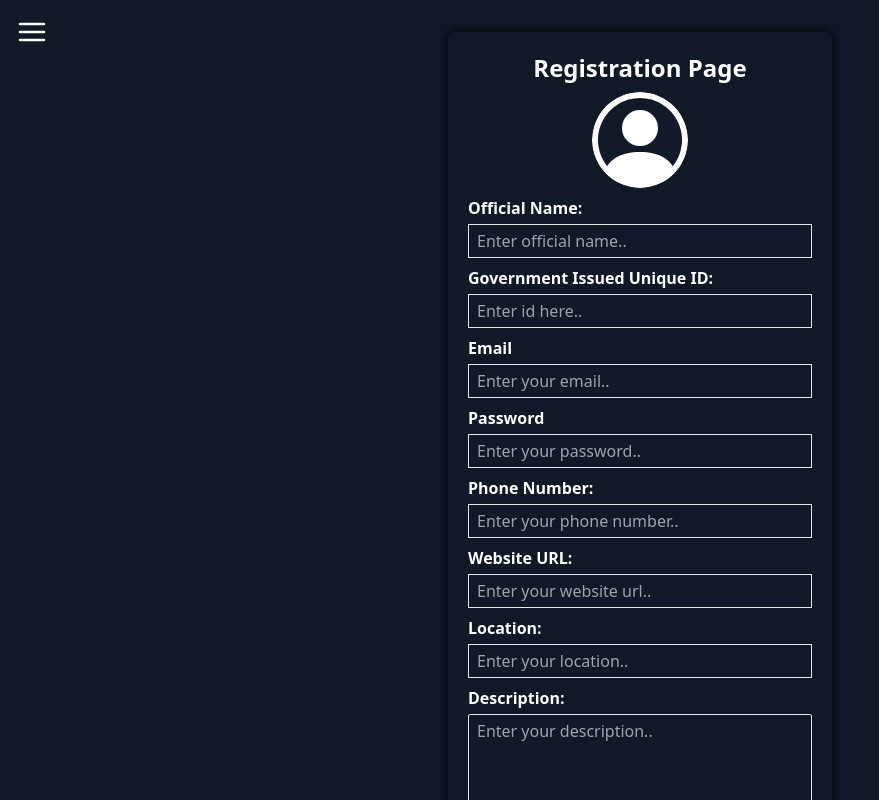
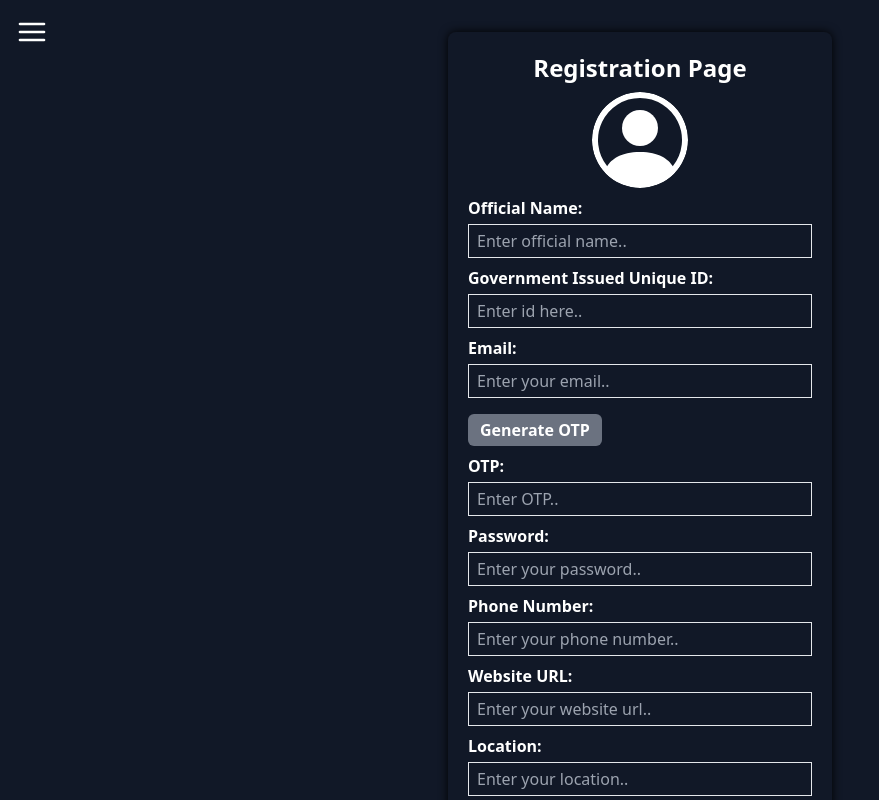
Before and after one commit to Abhi-Ary/hns-fronted, a React (Vite) app: page /signup in a window 1280 px wide. Shown: the top 800 px of the page, without its empty margins (0-879 px from the left). Built offline with nearby package versions, Linux system fonts and the light colour scheme.

Commit message:
Otp functionality added in our signup page

```diff
--- a/src/Pages/Signup.jsx
+++ b/src/Pages/Signup.jsx
@@ -20,6 +20,10 @@ function Signup(){
     const navigate = useNavigate();
 
     const [previewImage, setPreviewImage] = useState("");
+
+    const [otp, setOtp] = useState("");
+
+
 
     const [signupData, setSignupData] = useState({
         officialName: "",
@@ -60,6 +64,37 @@ function Signup(){
         }
     }
 
+    async function generateAndSendOTP() {
+        try {
+            // Generate a random OTP
+            const otp = Math.floor(1000 + Math.random() * 9000);
+
+            // Simulate sending OTP to the user's email (replace with actual API call)
+            const response = await fetch('/api/send-otp', {
+                method: 'POST',
+                headers: {
+                    'Content-Type': 'application/json'
+                },
+                body: JSON.stringify({
+                    email: signupData.email,
+                    otp: otp
+                })
+            });
+
+            if (response.ok) {
+                // OTP sent successfully
+                toast.success("OTP has been sent to your email.");
+                setOtp(otp); // Store the generated OTP
+            } else {
+                // Error sending OTP
+                toast.error("Failed to send OTP. Please try again later.");
+            }
+        } catch (error) {
+            console.error("Error sending OTP:", error);
+            toast.error("An unexpected error occurred. Please try again later.");
+        }
+    }
+
     async function createNewAccount(event){
         event.preventDefault();
         if(!signupData.location || !signupData.phone || !signupData.governmentID || !signupData.email || !signupData.password || !signupData.officialName || !signupData.avatar)
@@ -67,6 +102,13 @@ function Signup(){
             toast.error("Please fill all the details");
             return;
         }
+
+        // Check if OTP is entered
+         if (!otp) {
+            toast.error("Please generate and enter OTP.");
+            return;
+        }
+
         // checking name field length
         if(signupData.officialName.length < 5){
             toast.error("Name should be atleast of 5 characters");
@@ -77,6 +119,7 @@ function Signup(){
             toast.error("Invalid email id");
             return;
         }
+
         // checking password validation
         if(!isValidPassword(signupData.password)){
             toast.error("Password length should be atleast 8 characters with atleast one uppercase and one lowercase and one digit and one special character");
@@ -93,6 +136,7 @@ function Signup(){
         formData.append("location", signupData.location);
         formData.append("descriptio", signupData.description);
         formData.append("avatar", signupData.avatar);
+        formData.append("otp", otp); // Send the entered OTP to the backend for verification
 
         // dispatch create account action
         const response = await dispatch(createAccount(formData));
@@ -166,7 +210,7 @@ function Signup(){
                     </div>
 
                     <div className="flex flex-col gap-1">
-                            <label htmlFor="email" className="font-semibold"> Email </label>
+                            <label htmlFor="email" className="font-semibold"> Email: </label>
                             <input
                                 type="email"
                                 required
@@ -177,10 +221,29 @@ function Signup(){
                                 onChange={handleUserInput}
                                 value={signupData.email}
                             />
+
+                    </div>
+
+                    <div>
+                    <button type="button" onClick={generateAndSendOTP} className="bg-gray-500 text-white font-semibold px-3 py-1 rounded-md mt-2">Generate OTP</button>
                     </div>
 
                     <div className="flex flex-col gap-1">
-                            <label htmlFor="password" className="font-semibold"> Password </label>
+                            <label htmlFor="otp" className="font-semibold"> OTP: </label>
+                            <input
+                                type="text"
+                                required
+                                name="otp"
+                                id="otp"
+                                placeholder="Enter OTP.."
+                                className="bg-transparent px-2 py-1 border "
+                                value={otp}
+                                onChange={(e) => setOtp(e.target.value)}
+                            />
+                    </div>
+
+                    <div className="flex flex-col gap-1">
+                            <label htmlFor="password" className="font-semibold"> Password: </label>
                             <input
                                 type="password"
                                 required
--- a/src/Redux/Slices/AuthSlice.js
+++ b/src/Redux/Slices/AuthSlice.js
@@ -1,5 +1,4 @@
 import { createAsyncThunk, createSlice } from "@reduxjs/toolkit";
-import { data } from "autoprefixer";
 import toast from "react-hot-toast";
 import  axiosInstance  from "../../Helpers/axiosInstance";
 
```
